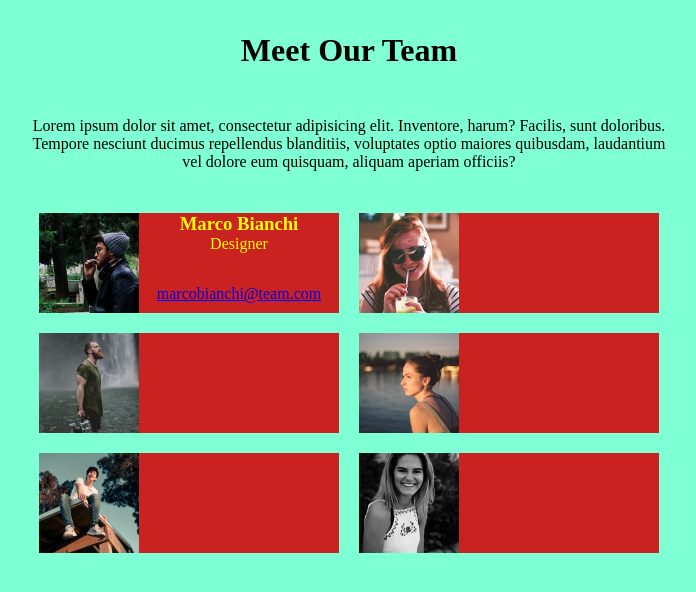
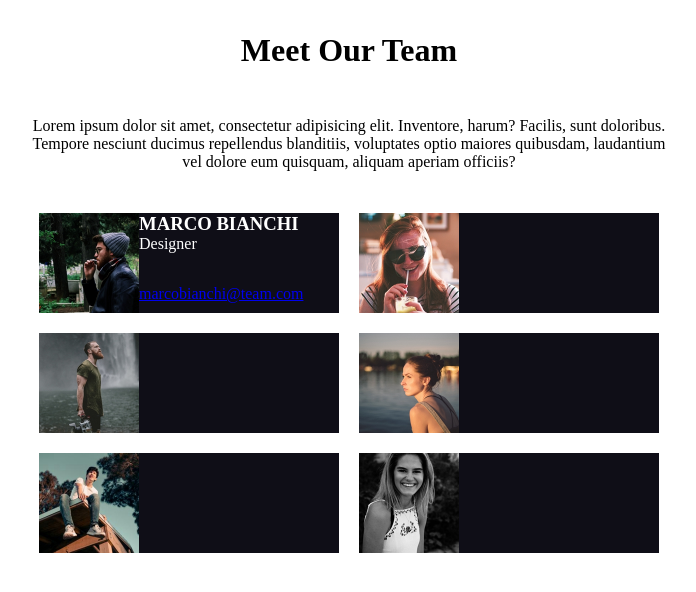
Before and after one commit to Vergefio/html-css-float-cards, a plain HTML site: page index.html in a window 1280 px wide. Shown: the whole page, without its empty margins (291-987 px from the left). Drawn offline with Linux system fonts and the light colour scheme.

Commit message:
[add] img-h3-mail inside box

```diff
--- a/css/style.css
+++ b/css/style.css
@@ -7,13 +7,17 @@
 body {
   width: 50%;
   margin: 0 auto;
-  background-color: aquamarine;
+  background-color: white;
 }
 
 h1 {
   text-align: center;
   padding-top: 2rem;
   padding-bottom: 3rem;
+}
+
+h3 {
+  text-transform: uppercase;
 }
 
 body,
@@ -28,10 +32,11 @@ p {
 .box {
   width: 300px;
   height: 100px;
-  background-color: rgb(202, 33, 33);
-  color: yellow;
+  background-color: #0F0E17;
+  color: white;
   margin: 10px;
   float: left;
+  text-align: left;
 }
 
 img {
```
